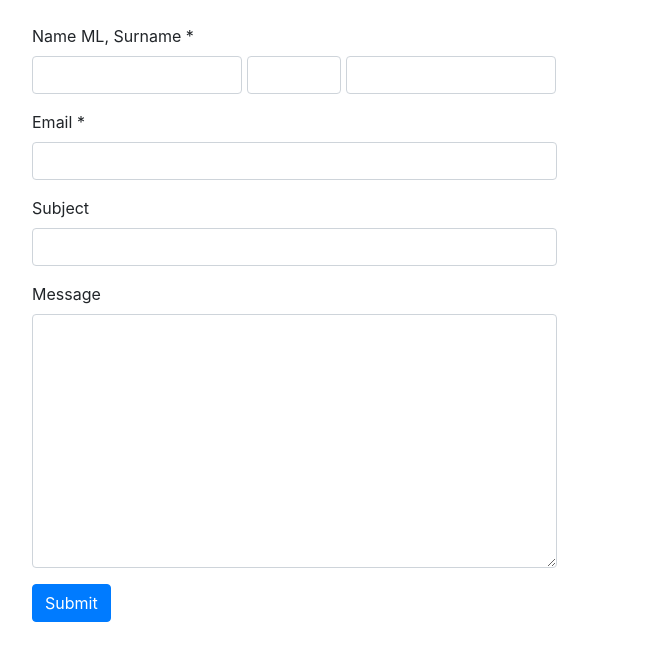
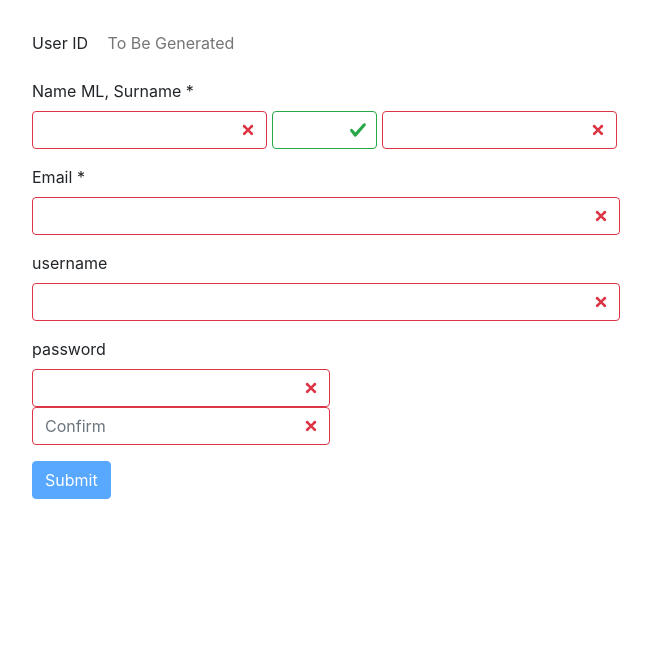
Before and after one commit to geronimodennis/project_e, a PHP site: page /index.php?page=register in a window 1280 px wide. Shown: the part 96-757 px from the top of the page, without its empty margins (68-719 px from the left). Run offline with PHP 8.4, Linux system fonts and the light colour scheme.

Commit message:
Add files via upload

```diff
--- a/config.php
+++ b/config.php
@@ -6,9 +6,14 @@
  * Time: 11:46 AM
  */
 define("APP_USER_CREDENTIAL_AUTH", "APP_USER_CREDENTIAL_AUTH");
-return (object)array(
-    'host' => 'localhost',
-    'username' => 'root',
-    'password' => '',
-    'database' => 'project_e_db'
-);
+
+class myConfiguration {
+    public $host = 'localhost';
+    public $username = 'root';
+    public $password = '';
+    public $database = 'project_e_db';
+}
+
+
+$config = new myConfiguration();
+return $config;
--- a/feature/login/login.php
+++ b/feature/login/login.php
@@ -15,7 +15,7 @@ if($_SERVER["REQUEST_METHOD"] == "POST") {
 
     echo $username . ' ' . $password . " $sql";
     if(isset($result) && $result->num_rows)
-        while ($row = $result->fetch_assoc()){
+            while ($row = $result->fetch_assoc()){
             $_SESSION[APP_USER_CREDENTIAL_AUTH] = $username;
             header("Location: index.php", true);
             return;
--- /dev/null
+++ b/feature/userInformation/ManageUser.php
@@ -0,0 +1,90 @@
+<?php
+/**
+ * Created by PhpStorm.
+ * User:
+ * Date: 28/03/2019
+ * Time: 9:56 PM
+ */
+
+include_once "myConnection.php";
+class UserEntity{
+    public $userId;
+    public $email;
+    public $firstName;
+    public $lastName;
+    public $middleName;
+
+    private function getInsertStatement(){
+        return "INSERT INTO userinformation ( `firstName`, `lastName`, `middleName`, `email`) VALUES
+                ('$this->firstName', '$this->lastName', '$this->middleName', '$this->email');
+                select LAST_INSERT_ID() as userid;";
+    }
+
+    function getCompleteName(){
+        $completeName = "";
+        if(!empty($this->lastName)){
+            $completeName = $this->lastName . ",";
+        }
+        if(!empty($this->firstName)){
+            $completeName .= $this->firstName . " ";
+        }
+
+        if(!empty($this->middleName)){
+            $completeName .= $this->middleName;
+        }
+
+        return $completeName;
+    }
+
+    function save(){
+        $myConn = new myConnection();
+        $con = $myConn->connect();
+        $sql = "";
+        if(empty($this->userId)){
+            $sql = $this->getInsertStatement();
+            $con->multi_query($sql);
+            $resultSets = $myConn->getResultSet();
+
+            $this->userId = $resultSets[1][0]['userid'];
+        }else{
+        }
+
+        $con->close();
+        return $this;
+    }
+}
+
+class userCredentialEntity {
+    public $id;
+    public $userName;
+    public $password;
+    public $userId;
+
+    private function getInsertStatement(){
+        return "INSERT INTO logincredentials (username, password, userId) VALUES
+        ('$this->userName','$this->password',$this->userId);
+        select LAST_INSERT_ID() as id;";
+    }
+
+    function save(){
+        $myConn = new myConnection();
+        $con = $myConn->connect();
+        if(empty($this->id)){
+            $sql = $this->getInsertStatement();
+            $con->multi_query($sql);
+            $resultSets = $myConn->getResultSet();
+
+            $this->id = $resultSets[1][0]['id'];
+        }else{
+
+        }
+
+        $con->close();
+        return $this;
+    }
+}
+
+class ManageUser
+{
+
+}
--- a/feature/userInformation/userInformationPage.php
+++ b/feature/userInformation/userInformationPage.php
@@ -1,36 +1,65 @@
 <!-- HTML Form (wrapped in a .bootstrap-iso div) -->
-<div class="bootstrap-iso">
-    <div class="container-fluid">
-        <div class="row">
-            <div class="col-md-6 col-sm-6 col-xs-12">
-                <form method="post">
+
+<?php
+include "ManageUser.php";
+$user = new UserEntity();
+$credential = new userCredentialEntity();
+if($_SERVER["REQUEST_METHOD"] == "POST") {
+
+    $user->userId = $_POST["userId"];
+    $user->firstName = $_POST["firstName"];
+    $user->middleName = $_POST["midName"];
+    $user->lastName = $_POST["lastName"];
+    $user->email = $_POST["email"];
+    $user->save();
+
+    $credential->userId = $user->userId;
+    $credential->userName = $_POST["username"];
+    $credential->password = $_POST["password"];
+    $credential->save();
+}
+?>
+
+<div class="container-fluid col-md-7 row">
+    <form class="container was-validated" method="post" data-toggle="validator">
+        <div class="form-group ">
+            <label class="control-label requiredField" for="userId">
+                User ID
+            </label>
+            <input type="text" class="form-control-plaintext d-inline-block col-4" id="userId" name="userId" placeholder="To Be Generated" readonly value="<?php echo $user->userId ?>"/>
+            <input type="hidden" class="form-control-plaintext d-inline-block col-4" id="credId" name="credId" placeholder="To Be Generated" readonly value="<?php echo $credential->id ?>"/>
+        </div>
         <div class="form-group ">
             <label class="control-label requiredField" style="width: 100%" for="name">
                 Name ML, Surname
                 <span class="asteriskField">*</span>
             </label>
-                        <input class="form-control d-inline-block" style="width: 40%" id="firstName" name="firstName" type="text"/>
-                        <input class="form-control d-inline-block" style="width: 18%" id="midName" name="midName" type="text"/>
-                        <input class="form-control d-inline-block" style="width: 40%" id="lastName" name="lastName" type="text"/>
+            <input type="text" class="form-control d-inline-block" style="width: 40%" id="firstName" name="firstName" value="<?php echo $user->firstName ?>" required/>
+            <input type="text" class="form-control d-inline-block" style="width: 18%" id="midName" name="midName" value="<?php echo $user->middleName ?>" />
+            <input type="text" class="form-control d-inline-block" style="width: 40%" id="lastName" name="lastName" value="<?php echo $user->lastName ?>" required/>
         </div>
         <div class="form-group ">
             <label class="control-label requiredField" for="email">
                 Email
                 <span class="asteriskField">*</span>
             </label>
-                        <input class="form-control" id="email" name="email" type="text"/>
+            <input type="email" class="form-control" id="email" name="email" value="<?php echo $user->email ?>" required/>
         </div>
         <div class="form-group ">
-                        <label class="control-label " for="subject">
-                            Subject
+            <label class="control-label " for="username">
+                username
             </label>
-                        <input class="form-control" id="subject" name="subject" type="text"/>
+            <input type="text" class="form-control" id="username" name="username" value="<?php echo $credential->userName ?>" required/>
         </div>
         <div class="form-group ">
-                        <label class="control-label " for="message">
-                            Message
+            <label class="control-label " for="password">
+                password
             </label>
-                        <textarea class="form-control" cols="40" id="message" name="message" rows="10"></textarea>
+            <div class="form-inline ">
+                <input type="password" data-minlength="6" class="form-control" id="password" name="password" value="" required>
+                <input type="password" class="form-control" id="passwordConfirm" name="passwordConfirm" value="" data-match="#password" data-match-error="Whoops, these don't match" placeholder="Confirm" required>
+                <div class="help-block with-errors"></div>
+            </div>
         </div>
         <div class="form-group">
             <div>
@@ -41,6 +70,3 @@
         </div>
     </form>
 </div>
-        </div>
-    </div>
-</div>
--- a/includes/head-tag-contents.php
+++ b/includes/head-tag-contents.php
@@ -1,5 +1,5 @@
 <?php
-$config = include_once ("config.php");
+include_once ("config.php");
 session_start();
 ?>
 
@@ -8,6 +8,7 @@ session_start();
 <script type="text/javascript" src="<?php echo APP_CURRENT_URL?>vendor/jquery/dist/jquery.slim.min.js" ></script>
 <script src="<?php echo APP_CURRENT_URL?>vendor/popper.min.js" ></script>
 <script src="<?php echo APP_CURRENT_URL?>vendor/bootstrap/dist/js/bootstrap.js" ></script>
+<script src="<?php echo APP_CURRENT_URL?>vendor/bootstrap/dist/js/validator.min.js" ></script>
 
 <script type="text/javascript">
     $(document).ready(function() {
--- /dev/null
+++ b/myConnection.php
@@ -0,0 +1,53 @@
+<?php
+/**
+ * Created by PhpStorm.
+ * User: dengero
+ * Date: 28/03/2019
+ * Time: 10:27 PM
+ */
+include_once ("config.php");
+class myConnection
+{
+
+    private $myCon;
+    function connect(){
+        $myConfig = new myConfiguration();
+        $host = $myConfig->host;
+        $username = $myConfig->username;
+        $password = $myConfig->password;
+        $database = $myConfig->database;
+        $this->myCon = new mysqli($host, $username, $password, $database);
+        if($this->myCon->error)
+            die($this->myCon->error);
+
+
+        return $this->myCon;
+    }
+
+    function close(){
+
+        $this->myCon->close();
+    }
+
+    function getResultSet(){
+        $resultSets = array();
+        $dbConnection = $this->myCon;
+
+        do {
+            /* store first result set */
+            $resultSet = array();
+            if ($result = $dbConnection->store_result()) {
+                if($dbConnection->error)
+                    die($dbConnection->error);
+
+                while ($row = $result->fetch_assoc ()) {
+                    array_push($resultSet, $row);
+                }
+                $result->free();
+            }
+            array_push($resultSets, $resultSet);
+        } while ($dbConnection->next_result());
+
+        return $resultSets;
+    }
+}
```
Also changed, not shown: vendor/bootstrap/dist/js/validator.min.js (added). Lines whose indentation alone changed are shown as unchanged.
